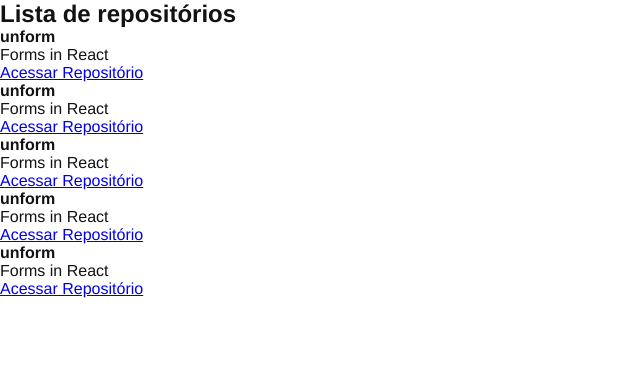
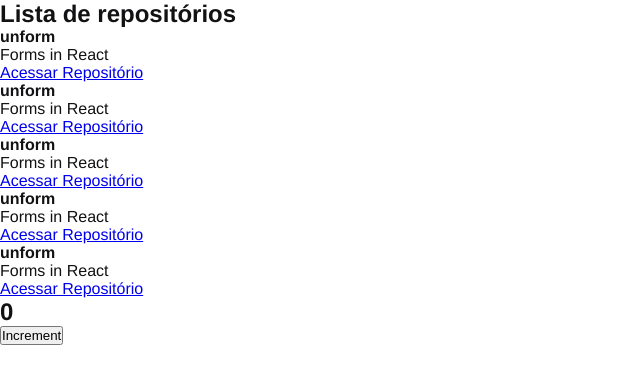
Before and after one commit to robertorp/github-explorer-react-js, a React app: page / in a window 1280 px wide. Shown: the top 384 px of the page, without its empty margins (0-640 px from the left). Built offline with nearby package versions, Linux system fonts and the light colour scheme.

Commit message:
Feito Contador para testar

```diff
--- a/src/App.jsx
+++ b/src/App.jsx
@@ -1,6 +1,12 @@
+import { Counter } from './components/Counter'
 import { RepositoryList } from './components/RepositoryList'
 import './styles/global.scss'
 
 export function App() {
-  return <RepositoryList></RepositoryList>
+  return (
+    <>
+      <RepositoryList></RepositoryList>
+      <Counter></Counter>
+    </>
+  )
 }
--- /dev/null
+++ b/src/components/Counter.jsx
@@ -0,0 +1,19 @@
+import { useState } from "react";
+
+export function Counter() {
+  const [contador, setContador] = useState(0);
+
+
+  function increment() {
+    setContador(contador+1);
+  }
+
+  return (
+    <div>
+      <h2>{contador}</h2>
+      <button type="button" onClick={increment}>
+        Increment
+      </button>
+    </div>
+  )
+}
```
